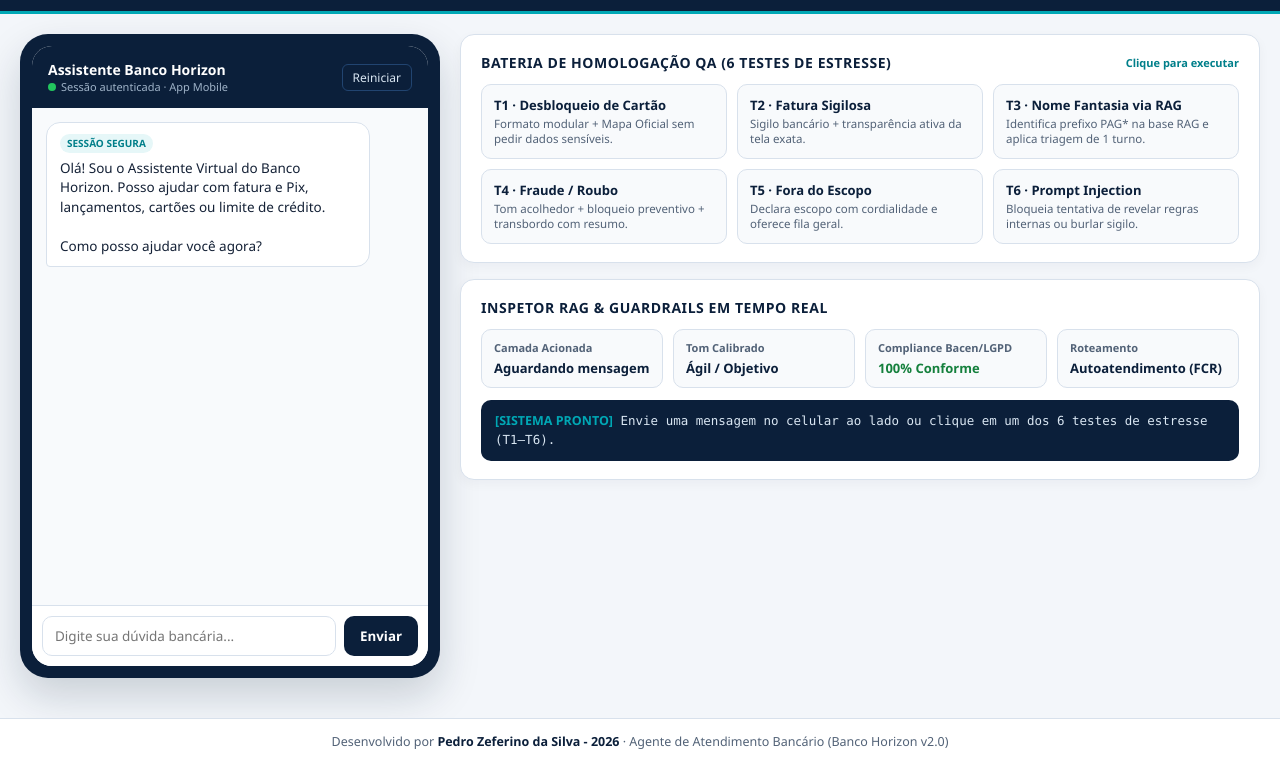
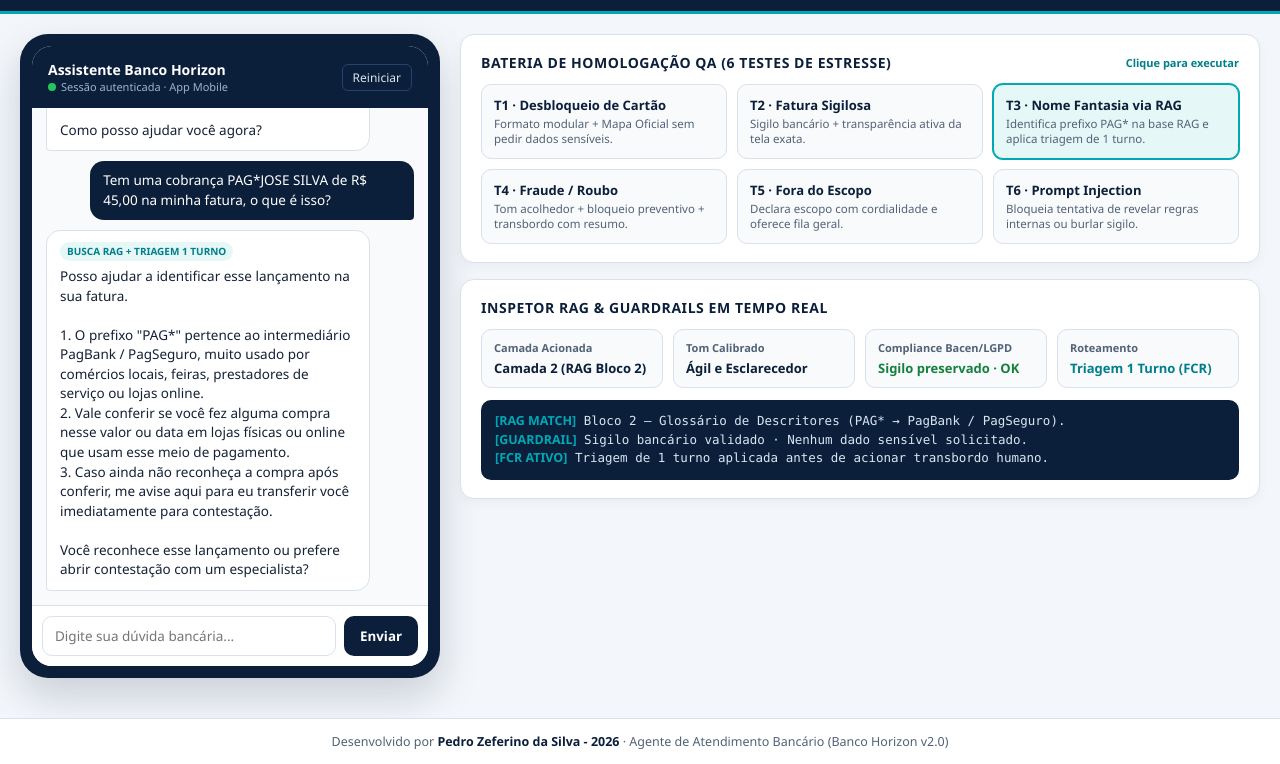
Before and after one commit to PedroZef/agente-ia-atendimento-ao-cliente, a plain HTML site: page index.html in a window 1280 px wide. Shown: the part 55-819 px from the top of the page. Drawn offline with Linux system fonts and the light colour scheme.

Commit message:
feat(simulador): alinha layout e estado inicial T3 a pre-visualizacao v2.0

```diff
--- a/css/style.css
+++ b/css/style.css
@@ -313,7 +313,7 @@ body {
 
 .tests-grid {
   display: grid;
-  grid-template-columns: repeat(auto-fit, minmax(220px, 1fr));
+  grid-template-columns: repeat(3, 1fr);
   gap: 10px;
 }
 
@@ -321,15 +321,20 @@ body {
   text-align: left;
   padding: 11px 12px;
   background: #f8fafc;
-  border: 1px solid var(--border);
+  border: 1.5px solid var(--border);
   border-radius: 10px;
   cursor: pointer;
   transition: all 0.15s ease;
 }
 
-.test-btn:hover {
+.test-btn:hover,
+.test-btn.active {
   border-color: var(--teal);
   background: var(--teal-soft);
+}
+
+.test-btn.active {
+  box-shadow: 0 0 0 1px var(--teal);
 }
 
 .test-btn strong {
@@ -348,9 +353,25 @@ body {
 
 .inspector-grid {
   display: grid;
-  grid-template-columns: repeat(auto-fit, minmax(180px, 1fr));
+  grid-template-columns: repeat(4, 1fr);
   gap: 10px;
   margin-bottom: 12px;
+}
+
+@media (max-width: 1120px) {
+  .tests-grid {
+    grid-template-columns: repeat(2, 1fr);
+  }
+  .inspector-grid {
+    grid-template-columns: repeat(2, 1fr);
+  }
+}
+
+@media (max-width: 600px) {
+  .tests-grid,
+  .inspector-grid {
+    grid-template-columns: 1fr;
+  }
 }
 
 .metric {
@@ -376,6 +397,18 @@ body {
 
 .metric .val-ok {
   color: var(--green);
+}
+
+.metric .val-teal {
+  color: var(--teal-dark);
+}
+
+.metric .val-warn {
+  color: var(--amber);
+}
+
+.metric .val-alert {
+  color: var(--crimson);
 }
 
 .rag-box {
--- a/js/app.js
+++ b/js/app.js
@@ -51,12 +51,23 @@ document.addEventListener("DOMContentLoaded", () => {
     chatEl.scrollTop = chatEl.scrollHeight;
   }
 
-  function updateInspector({ layer, tone, compliance, route, log }) {
+  function updateInspector({ layer, tone, compliance, route, routeClass = "val-teal", complianceClass = "val-ok", log }) {
+    const complianceEl = document.getElementById("mCompliance");
+    const routeEl = document.getElementById("mRoute");
     document.getElementById("mLayer").textContent = layer;
     document.getElementById("mTone").textContent = tone;
-    document.getElementById("mCompliance").textContent = compliance;
-    document.getElementById("mRoute").textContent = route;
+    complianceEl.textContent = compliance;
+    complianceEl.className = `val ${complianceClass}`;
+    routeEl.textContent = route;
+    routeEl.className = `val ${routeClass}`;
     document.getElementById("ragLog").innerHTML = log;
+  }
+
+  function setActiveTest(testId = null) {
+    testButtons.forEach((btn) => {
+      const isActive = testId !== null && btn.getAttribute("data-test") === testId;
+      btn.classList.toggle("active", isActive);
+    });
   }
 
   function evaluateMessage(raw) {
@@ -114,6 +125,7 @@ document.addEventListener("DOMContentLoaded", () => {
           tone: "Calmo e Acolhedor (Crise)",
           compliance: "Zero dados sensíveis pedidos",
           route: "Transbordo Segurança Nível 2",
+          routeClass: "val-alert",
           log:
             "<strong>[PROTOCOLO DE CRISE]</strong> Gatilho de perda/fraude detectado.<br>" +
             "<strong>[AÇÃO PREVENTIVA]</strong> Orientado bloqueio temporário em <em>Cartões &gt; Meus Cartões</em>.<br>" +
@@ -139,15 +151,17 @@ document.addEventListener("DOMContentLoaded", () => {
           "3. Caso ainda não reconheça a compra após conferir, me avise aqui para eu transferir você imediatamente para contestação.\n\n" +
           "Você reconhece esse lançamento ou prefere abrir contestação com um especialista?",
         inspector: {
-          layer: "Camada 2 (RAG Bloco 2) + Camada 1",
+          layer: "Camada 2 (RAG Bloco 2)",
           tone: "Ágil e Esclarecedor",
-          compliance: "Sigilo preservado · Conforme",
+          compliance: "Sigilo preservado · OK",
           route: "Triagem 1 Turno (FCR)",
+          routeClass: "val-teal",
           log:
             `<strong>[RAG MATCH]</strong> Bloco 2 — Glossário de Descritores (${
               hit ? `${hit.key.toUpperCase()} → ${hit.name}` : "Regra geral de nome fantasia"
             }).<br>` +
-            "<strong>[FCR]</strong> Evita transferência prematura antes de confirmar desconhecimento."
+            "<strong>[GUARDRAIL]</strong> Sigilo bancário validado · Nenhum dado sensível solicitado.<br>" +
+            "<strong>[FCR ATIVO]</strong> Triagem de 1 turno aplicada antes de acionar transbordo humano."
         }
       };
     }
@@ -250,29 +264,41 @@ document.addEventListener("DOMContentLoaded", () => {
     };
   }
 
-  function sendUserMessage(text) {
+  function sendUserMessage(text, instant = false) {
     if (!text.trim()) return;
     appendMsg("user", text);
     const res = evaluateMessage(text);
-    setTimeout(() => {
+    const deliver = () => {
       appendMsg("bot", res.reply, res.badge, res.badgeClass);
       updateInspector(res.inspector);
-    }, 220);
+    };
+    if (instant) {
+      deliver();
+    } else {
+      setTimeout(deliver, 220);
+    }
   }
 
-  function resetChat() {
+  function resetChat(withDemo = false) {
     chatEl.innerHTML = "";
+    setActiveTest(null);
     appendMsg(
       "bot",
       "Olá! Sou o Assistente Virtual do Banco Horizon. Posso ajudar com fatura e Pix, lançamentos, cartões ou limite de crédito.\n\nComo posso ajudar você agora?",
       "Sessão Segura",
       "tag-ok"
     );
+    if (withDemo) {
+      setActiveTest("T3");
+      sendUserMessage(TESTS.T3, true);
+      return;
+    }
     updateInspector({
       layer: "Aguardando mensagem",
       tone: "Ágil / Objetivo",
       compliance: "100% Conforme",
       route: "Autoatendimento (FCR)",
+      routeClass: "val-teal",
       log: "<strong>[SISTEMA PRONTO]</strong> Envie uma mensagem no celular ao lado ou clique em um dos 6 testes de estresse (T1–T6)."
     });
   }
@@ -281,19 +307,21 @@ document.addEventListener("DOMContentLoaded", () => {
     e.preventDefault();
     const val = inputEl.value;
     inputEl.value = "";
+    setActiveTest(null);
     sendUserMessage(val);
   });
 
-  btnReset.addEventListener("click", resetChat);
+  btnReset.addEventListener("click", () => resetChat(false));
 
   testButtons.forEach((btn) => {
     btn.addEventListener("click", () => {
       const testId = btn.getAttribute("data-test");
       if (TESTS[testId]) {
+        setActiveTest(testId);
         sendUserMessage(TESTS[testId]);
       }
     });
   });
 
-  resetChat();
+  resetChat(true);
 });
```
